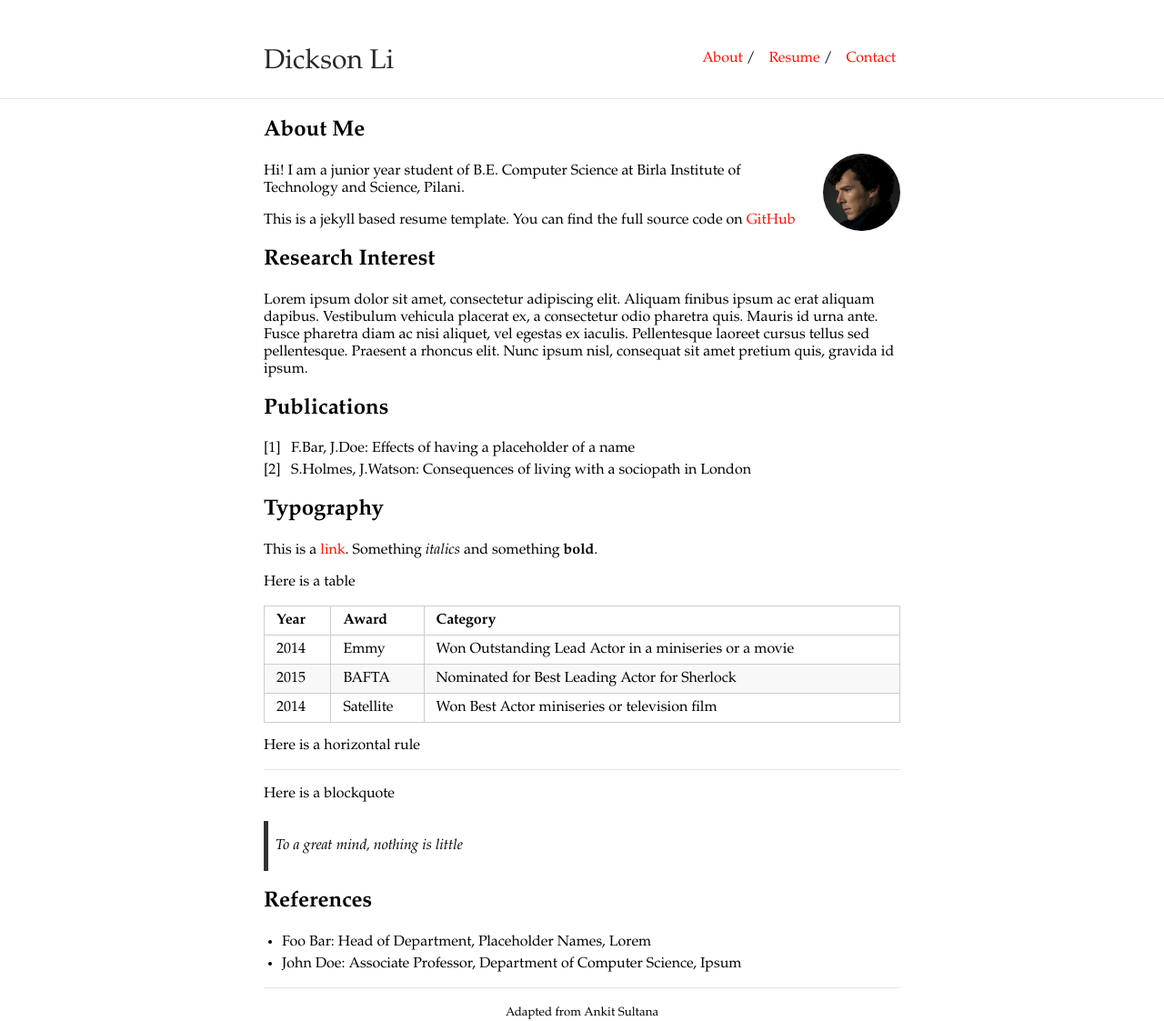
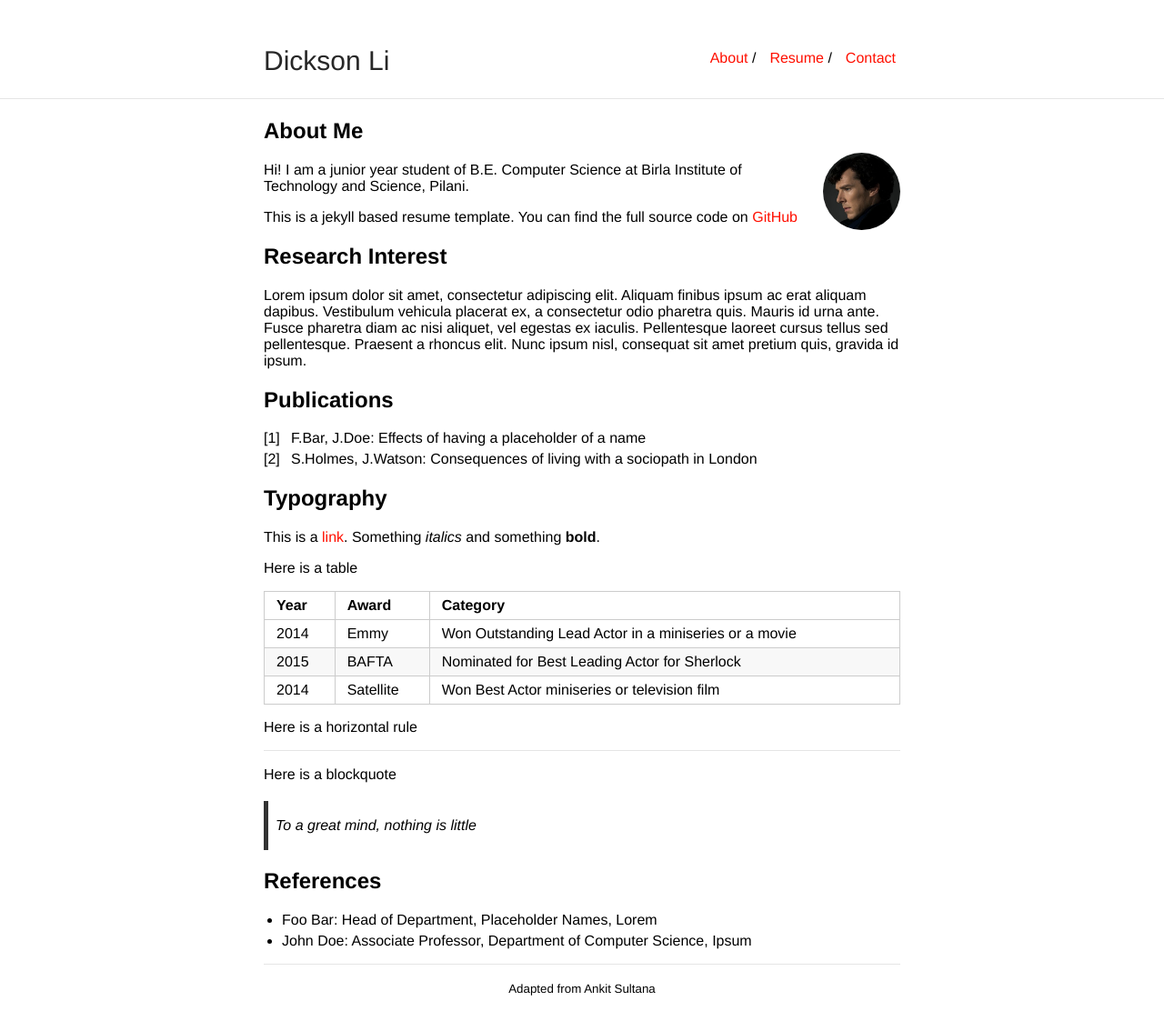
Before and after one commit to nicksolid/nicksolid.github.io, a Jekyll site: the page built from index.md, in a window 1280 px wide. Shown: the whole page at 91% size. Built offline with Jekyll 4.4.1, drawn with Linux system fonts in a browser that asks for light colours; our own code applies the rules of GitHub Pages for plain Markdown files; after the commit the page ends 1096 px from its top, so only the background shows below that.

Commit message:
Update _style.scss

```diff
--- a/_sass/_style.scss
+++ b/_sass/_style.scss
@@ -11,7 +11,7 @@ html {
 }
 body {
     margin: 0;
-    font-family: "Garamond";
+    font-family: "Helvetica";
     height: 100%;
 }
 a {
```
